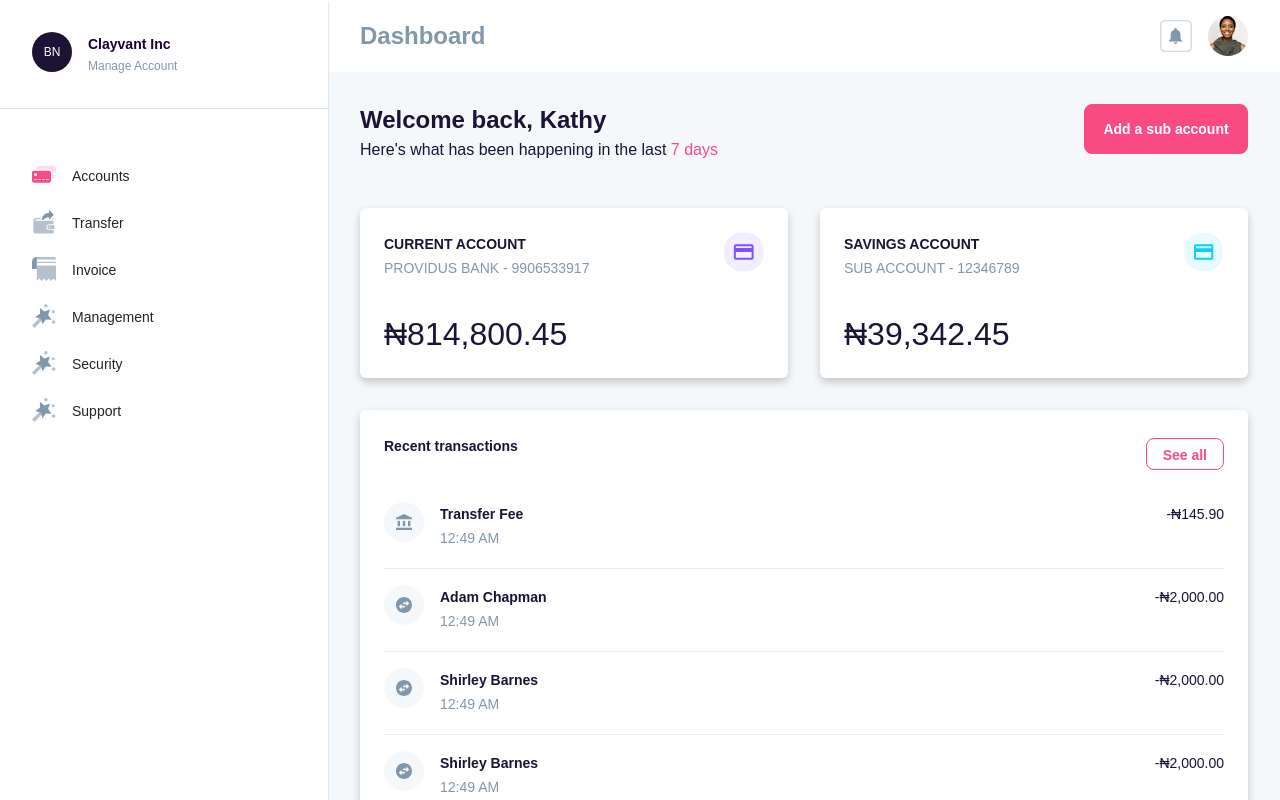
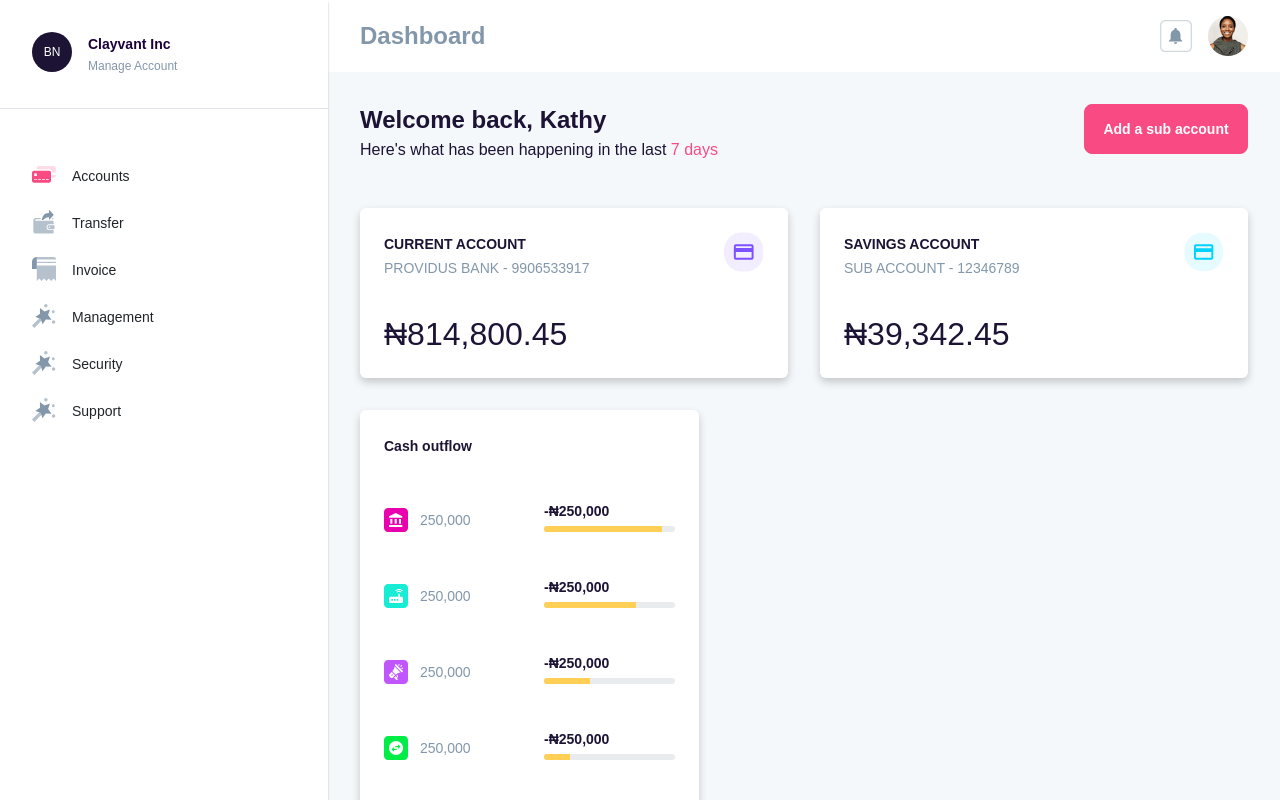
Before and after one commit to jwhyte88/prospa-test, a Next.js app: page /dashboard in a window 1280 px wide. Shown: the top 800 px of the page. Built offline with nearby package versions, Linux system fonts and the light colour scheme; a web font is replaced by a local one.

Commit message:
Adding Cash outflow to dashboard + Updated Read me.

```diff
--- a/components/dashboard/account-card.js
+++ b/components/dashboard/account-card.js
@@ -19,7 +19,7 @@ export default function AccountCard(props) {
           }
         </div>
         <div>
-          <Image src={"/icons/" + props.mockData.type + "-account.svg"} alt="Profile image." width={40} height={40} />
+          <Image src={"/icons/" + props.mockData.type + "-account.svg"} alt={props.mockData.type + " account icon"} width={40} height={40} />
         </div>
       </div>
 
--- /dev/null
+++ b/components/dashboard/cash-outflow.js
@@ -0,0 +1,59 @@
+import Image from 'next/image'
+import { ProgressBar } from "react-bootstrap";
+
+export default function RecentTransactions(props) {
+  console.log('\n\n\n\n props', props)
+
+  return (
+    <div className="cash-outflow">
+      <div className="cash-outflow__row">
+        {props.mockData && props.mockData.title  &&
+          <div className="cash-outflow__title">
+            {props.mockData.title}
+          </div>
+        }
+      </div>
+
+{/*      {props.mockData.transactions.map((transaction) => (
+        <div className="transaction">
+          <div className="transaction__details">
+            <div>
+              <Image src={"/icons/recent--" + transaction.type + ".svg"} alt="ADD ALT TEXT" width={40} height={40} />
+            </div>
+            <div className="transaction__details__text">
+              <div className="transaction__details__title">
+                {transaction.title}
+              </div>
+              <div className="transaction__details__timestamp">
+                {transaction.timeStamp}
+              </div>
+            </div>
+          </div>
+          <div className="transaction__amount">
+            {"-" + "\u20A6" + transaction.amount}
+          </div>
+        </div>
+      ))}*/}
+
+      {props.mockData.outflow.map((outflow) => (
+        <div className="outflow">
+          <div className="outflow__inline">
+            <div className="d-flex">
+              <div className="outflow__icon">
+                <Image src={"/icons/outflow--" + outflow.type + ".svg"} alt="ADD ALT TEXT" width={24} height={24} />
+              </div>
+              <div className="outflow__title">
+               {outflow.amountSpent}
+              </div>
+            </div>
+          </div>
+          <div className="outflow__progress">
+            <span>{"-" + "\u20A6" + outflow.amountSpent}</span>
+            <ProgressBar now={outflow.percentage} />
+          </div>
+        </div>
+      ))}
+
+    </div>
+  )
+}
--- a/components/dashboard/dashboard-container.js
+++ b/components/dashboard/dashboard-container.js
@@ -1,7 +1,7 @@
 import Image from 'next/image'
 import AccountCard from './account-card'
 // import SummaryCard from './summary-card'
-// import CashOutflow from './cash-outflow'
+import CashOutflow from './cash-outflow'
 import RecentTransactions from './recent-transactions'
 import MockData from './mock-data'
 
@@ -53,6 +53,8 @@ export default function Dashboard(props) {
 
             <AccountCard mockData={MockData.savingsAccount}/>
 
+            <CashOutflow mockData={MockData.cashOutflow}/>
+
             <RecentTransactions mockData={MockData.recentTransactions}/>
 
           </div>
--- a/components/dashboard/recent-transactions.js
+++ b/components/dashboard/recent-transactions.js
@@ -1,7 +1,6 @@
 import Image from 'next/image'
 
 export default function RecentTransactions(props) {
-  console.log('\n\n\n\n props', props)
 
   return (
     <div className="recent-transactions">
@@ -22,7 +21,7 @@ export default function RecentTransactions(props) {
         <div className="transaction">
           <div className="transaction__details">
             <div>
-              <Image src={"/icons/recent--" + transaction.type + ".svg"} alt="Profile image." width={40} height={40} />
+              <Image src={"/icons/recent--" + transaction.type + ".svg"} alt={transaction.type + " transaction icon"} width={40} height={40} />
             </div>
             <div className="transaction__details__text">
               <div className="transaction__details__title">
--- a/components/layout/navigation.js
+++ b/components/layout/navigation.js
@@ -57,7 +57,7 @@ export default function Navigation(props) {
           <div className="dashboard-nav__menu">
             <ul>
               {props.pages.map((nav) => (
-                <li>
+                <li key={nav.title}>
                   <Image src={nav.icon} alt={nav.title + " icon"} width={24} height={24} />
                   <Link href={nav.path}>
                     <a>{nav.title}</a>
--- a/styles/base/_colors.scss
+++ b/styles/base/_colors.scss
@@ -10,3 +10,4 @@ $light-blue: #E6EFF8;
 $very-light-grayish-blue: #F4F8FB;
 $light-grayish-blue: #E0E2EC;
 $dark-grayish-blue: #8397AB;
+$light-orange: #FFCF56;
--- /dev/null
+++ b/styles/components/_cash-outflow.scss
@@ -0,0 +1,89 @@
+.cash-outflow {
+  background-color: $white;
+  box-shadow: 0 4px 8px 0 rgba(0,0,0,0.2);
+  border-radius: 6px;
+  padding: $space--xmd;
+  margin-right: $space--lg;
+  margin-bottom: $space--lg;
+  min-width: 100%;
+  @media(min-width: map-get($grid-breakpoints, xl)) {
+    min-width: auto;
+    width: calc(40% - 16px);
+  }
+
+  &__row {
+    display: flex;
+    flex-direction: row;
+    justify-content: space-between;
+    flex-wrap: wrap;
+    margin-bottom: $space--lg;
+  }
+
+  &__title {
+    @include responsive-text-size('small-semibold');
+    color: $very-dark-violet;
+  }
+}
+
+.outflow {
+  margin-bottom: $space--xmd;
+  &__icon,
+  &__title {
+    justify-content: center;
+    align-content: center;
+    display: flex;
+  }
+  &__title {
+    @include responsive-text-size('small-regular');
+    color: $dark-grayish-blue;
+    margin-left: $space--sm;
+  }
+  .outflow__inline,
+  .outflow__progress {
+    display: inline-block;
+  }
+  .outflow__inline {
+    width: 160px;
+  }
+  .outflow__progress {
+    width: calc(100% - 160px);
+    span {
+      @include responsive-text-size('small-semibold');
+      color: $very-dark-violet;
+    }
+    .progress {
+      height: 6px;
+    }
+    .progress-bar {
+      background-color: $light-orange;
+    }
+  }
+}
+
+.transaction {
+  border-bottom: 1px solid $light-blue;
+  display: flex;
+  flex-direction: row;
+  justify-content: space-between;
+  margin-bottom: $space--md;
+  padding-bottom: $space--md;
+  &__details {
+    display: flex;
+    flex-direction: row;
+    &__text {
+      padding-left: $space--md;
+    }
+    &__title {
+      @include responsive-text-size('small-semibold');
+      color: $very-dark-violet;
+    }
+    &__timestamp {
+      @include responsive-text-size('small-regular');
+      color: $dark-grayish-blue;
+    }
+  }
+  &__amount {
+      @include responsive-text-size('small-regular');
+      color: $very-dark-violet;
+  }
+}
--- a/styles/styles.scss
+++ b/styles/styles.scss
@@ -19,7 +19,7 @@
 // Components/
 @import 'components/_account-card.scss';
 @import 'components/_buttons.scss';
-// @import 'components/_cash-outflow.scss';
+@import 'components/_cash-outflow.scss';
 @import 'components/_recent-transactions.scss';
 // @import 'components/_summary-card.scss';
 
```
Also changed, not shown: 1 other file (tests, documents, lock files or other folders).
